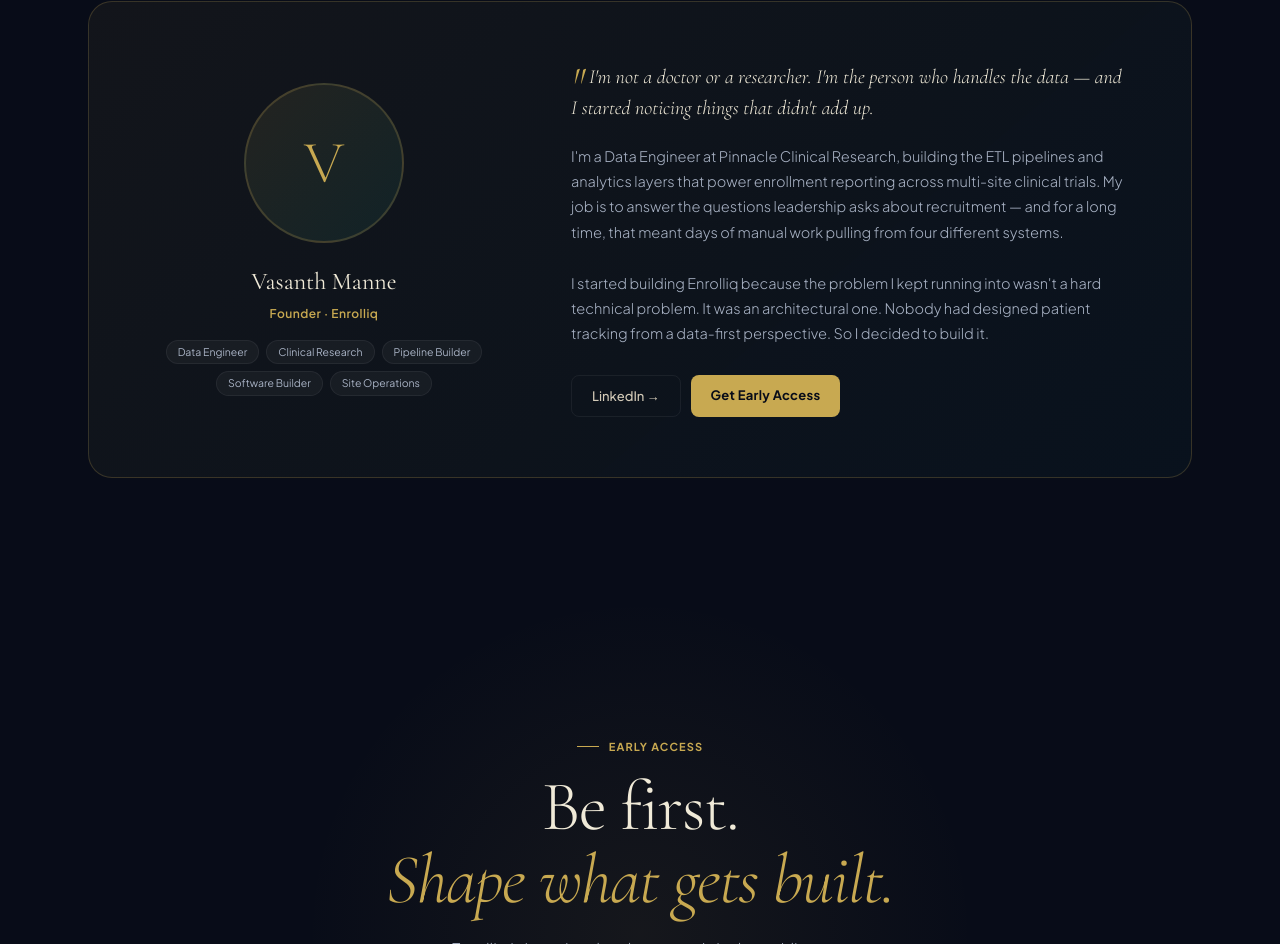
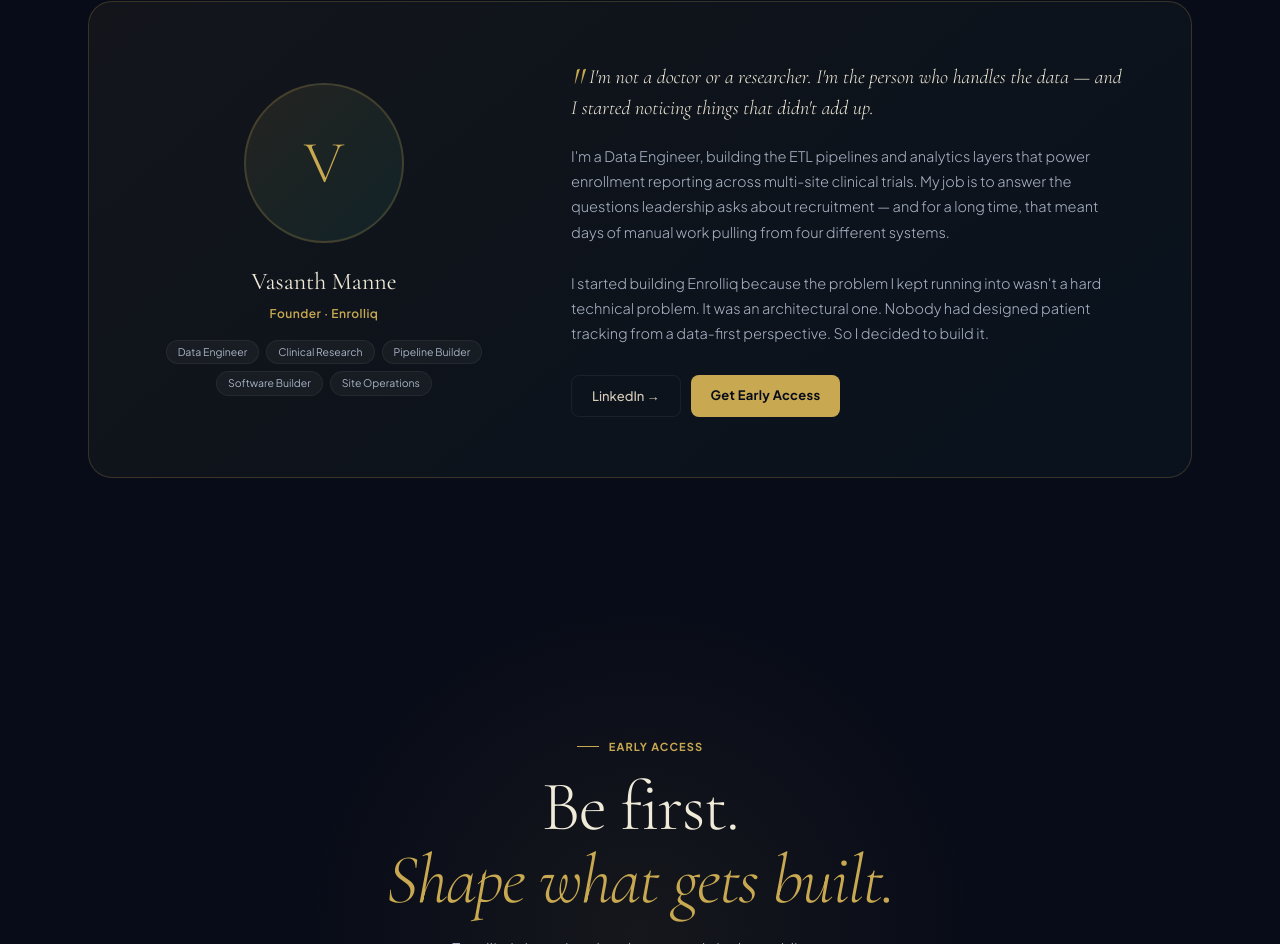
Before and after one commit to vmannepinnacleresearch-rgb/Enrolliq, a plain HTML site: page index.html in a window 1280 px wide. Shown: the part 6534-7478 px from the top of the page. Drawn offline with nearby package versions, Linux system fonts and the light colour scheme.

Commit message:
Refine job description for clarity and conciseness

```diff
--- a/index.html
+++ b/index.html
@@ -697,7 +697,7 @@
       </div>
       <div>
         <p class="fq">I'm not a doctor or a researcher. I'm the person who handles the data — and I started noticing things that didn't add up.</p>
-        <p class="fb">I'm a Data Engineer at Pinnacle Clinical Research, building the ETL pipelines and analytics layers that power enrollment reporting across multi-site clinical trials. My job is to answer the questions leadership asks about recruitment — and for a long time, that meant days of manual work pulling from four different systems.<br><br>I started building Enrolliq because the problem I kept running into wasn't a hard technical problem. It was an architectural one. Nobody had designed patient tracking from a data-first perspective. So I decided to build it.</p>
+        <p class="fb">I'm a Data Engineer, building the ETL pipelines and analytics layers that power enrollment reporting across multi-site clinical trials. My job is to answer the questions leadership asks about recruitment — and for a long time, that meant days of manual work pulling from four different systems.<br><br>I started building Enrolliq because the problem I kept running into wasn't a hard technical problem. It was an architectural one. Nobody had designed patient tracking from a data-first perspective. So I decided to build it.</p>
         <div class="fls">
           <a href="https://www.linkedin.com/pulse/im-data-engineer-healthcare-heres-industry-problem-made-vasanth-manne-drooe/" target="_blank" class="btno" style="padding:10px 20px;font-size:13px">LinkedIn →</a>
           <a href="#waitlist" class="btng" style="padding:10px 20px;font-size:13px">Get Early Access</a>
```
